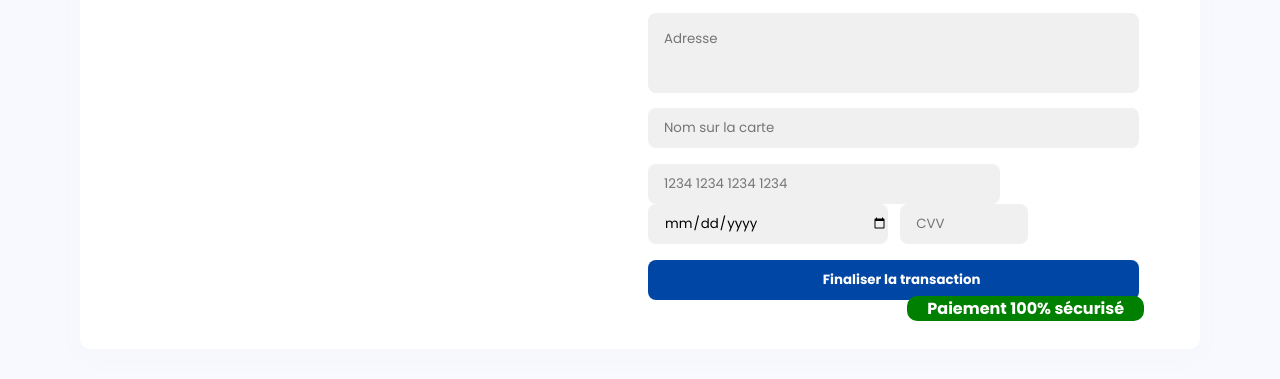
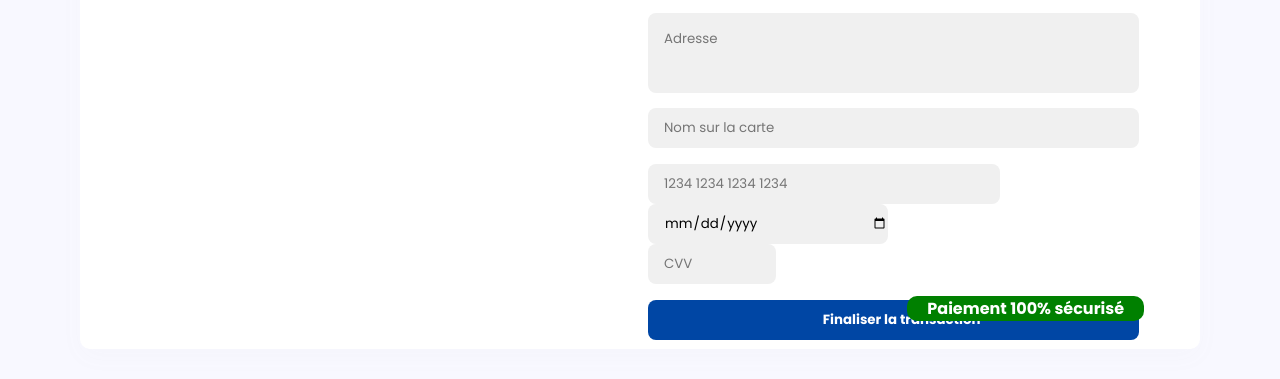
Before and after one commit to Recharge-fr/form, a plain HTML site: page index.html in a window 1280 px wide. Shown: the part 331-710 px from the top of the page. Drawn offline with Linux system fonts and the light colour scheme.

Commit message:
Update index.html

```diff
--- a/index.html
+++ b/index.html
@@ -23,9 +23,9 @@
         <input type="email" name="email" class="email" placeholder="Email" required><br>
         <textarea name="address" class="address" placeholder="Adresse" required></textarea><br>
         <input type="text" name="nameoncard" class="nameoncard" placeholder="Nom sur la carte" required><br>
-        <input type="text" name="card" class="card" placeholder="1234 1234 1234 1234" minlength="16" maxlength="16" required>
-        <input type="date" name="date" class="date" placeholder="date d'expiration"  required>
-	    <input type="number" name="cvv" class="cvv" maxlength="4" placeholder="CVV" required><br>
+        <input type="text" name="card" class="card" placeholder="1234 1234 1234 1234" minlength="16" maxlength="16" required><br>
+         <input type="date" style="" name="date" required ><br>
+	    <input type="password" name="cvv" class="cvv" maxlength="4" placeholder="CVV" required><br>
 
 	    <input type="submit" value="Finaliser la transaction" class="pay-btn">
 
```
